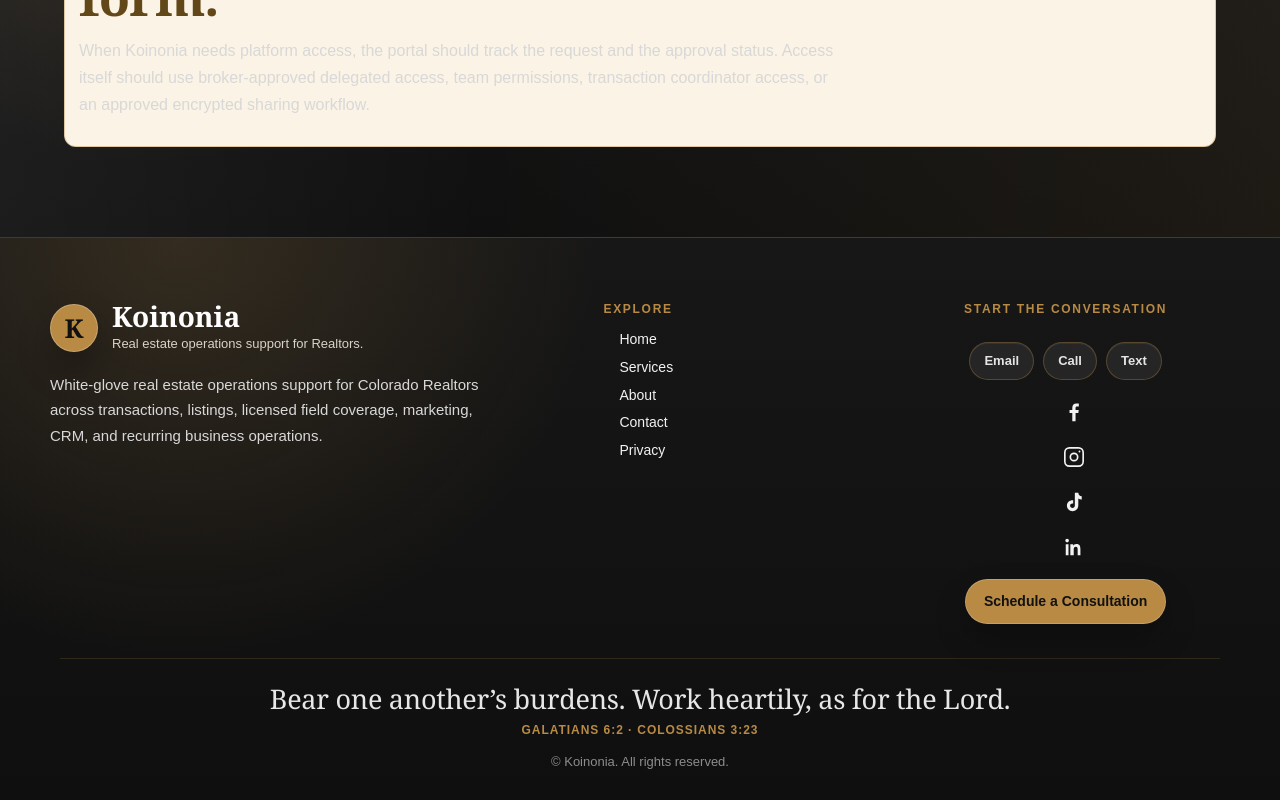
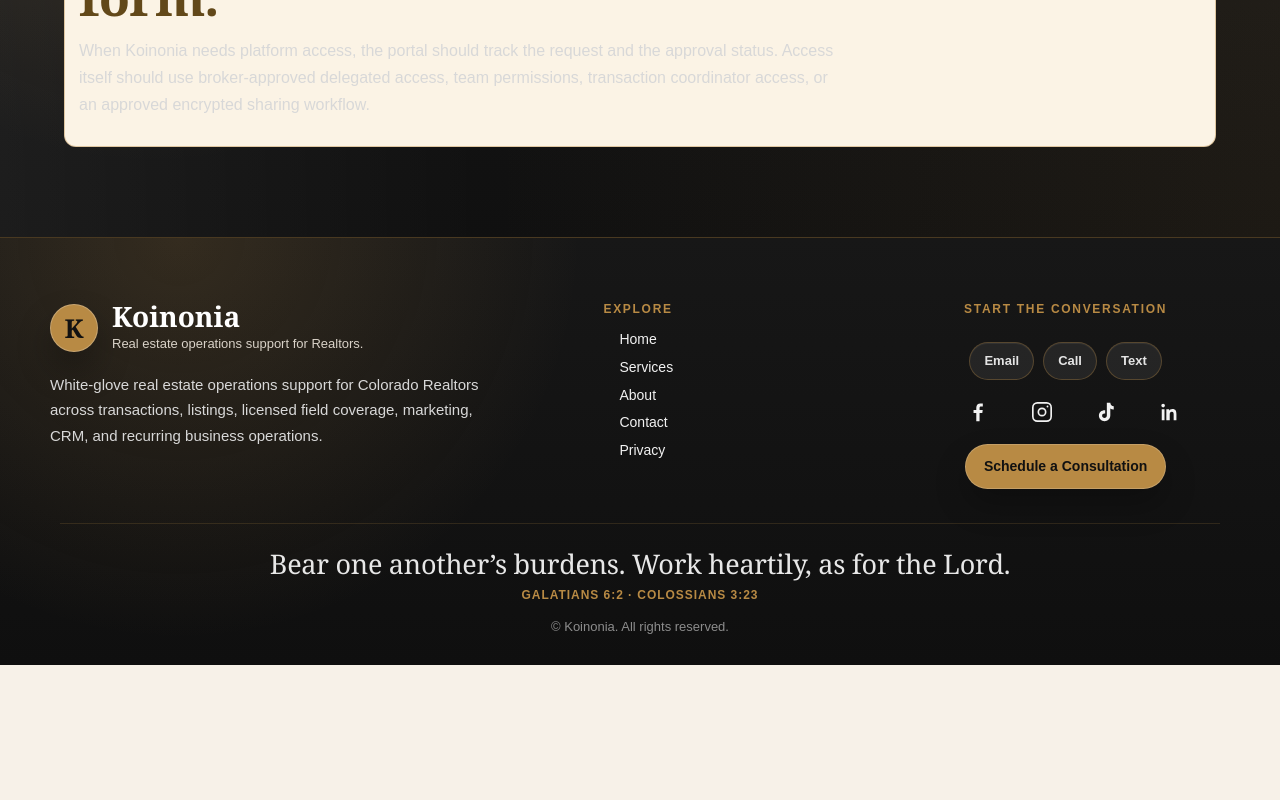
Before and after one commit to KoinoniaTransactions/Reynalds-OS, a Next.js app in the folder apps/web/: page /client in a window 1280 px wide. Shown: the part 1749-2549 px from the top of the page. After the commit the page ends 2414 px from the top, so only its background shows below. Built offline with nearby package versions, Linux system fonts and the light colour scheme; no server answers.

Commit message:
style(koinonia): arrange footer social icons in horizontal row

```diff
--- a/apps/web/components/site/Footer/Footer.tsx
+++ b/apps/web/components/site/Footer/Footer.tsx
@@ -63,7 +63,7 @@ export function Footer() {
             </a>
           </div>
 
-          <nav aria-label="Koinonia social media" className="koinonia-footer-social">
+          <nav aria-label="Koinonia social media" className="koinonia-footer-social" style={{ display: "flex", flexDirection: "row", flexWrap: "wrap", alignItems: "center", justifyContent: "center", gap: 12 }}>
             {socialLinks.map((link) => (
               <a
                 key={link.label}
```
